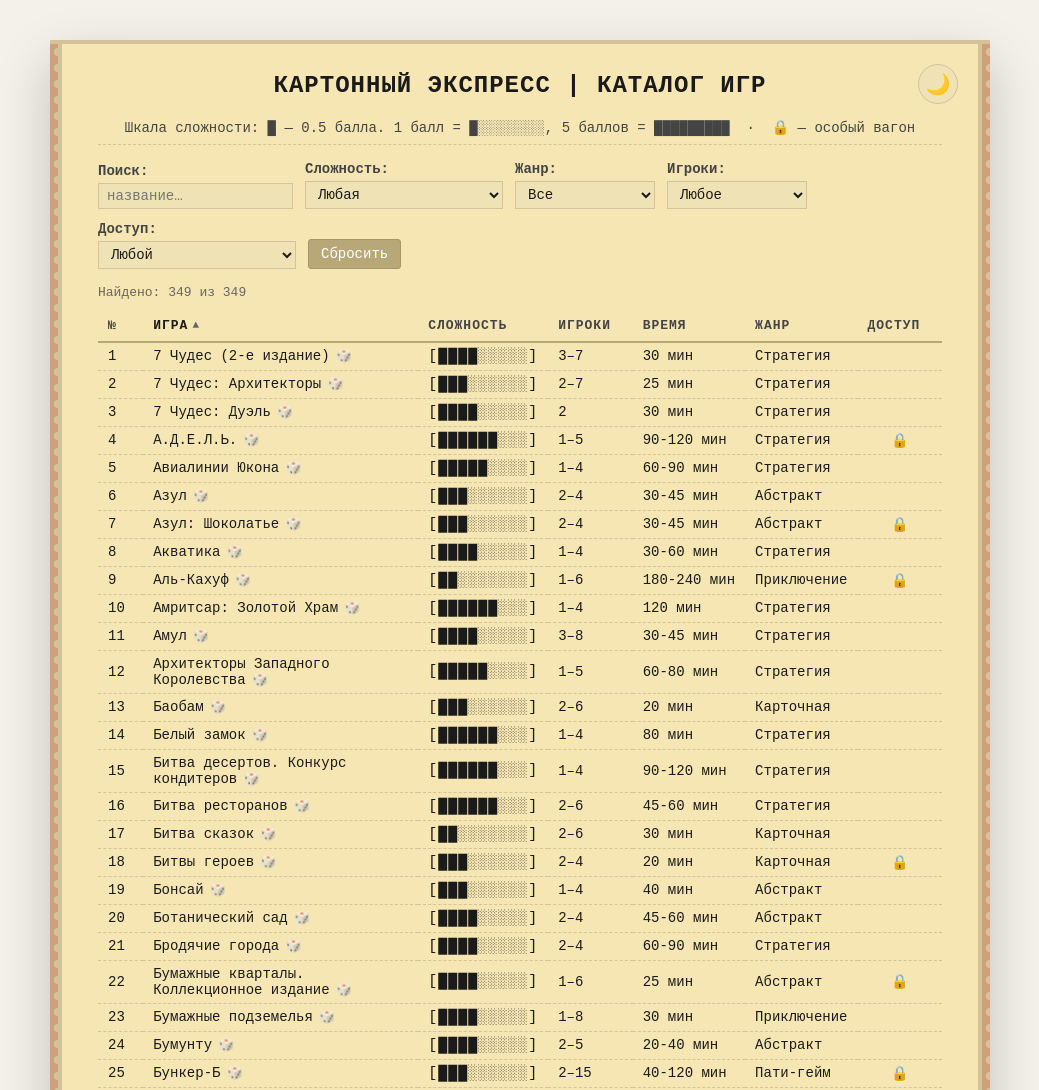
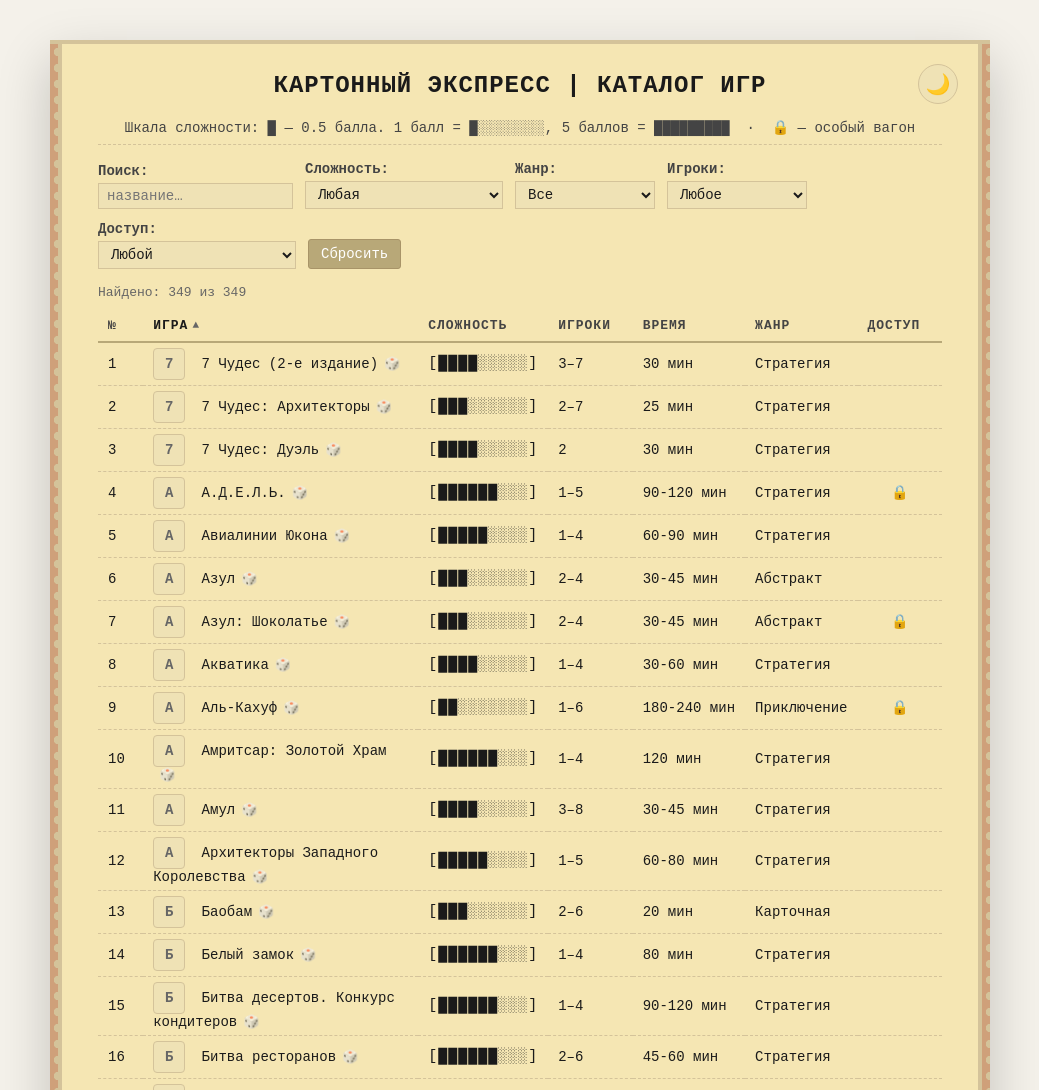
Before and after one commit to e2sly4rz/paperboard41, a plain HTML site: page catalog/index.html in a window 1280 px wide. Shown: the top 1090 px of the page, without its empty margins (120-1159 px from the left). Drawn offline with Linux system fonts and the light colour scheme.

Commit message:
update_new_catalog

```diff
--- a/catalog/app.js
+++ b/catalog/app.js
@@ -277,7 +277,15 @@
             data-name="${esc(game.name)}"
             ${rowAttrs}>
           <td class="col-num">${i + 1}</td>
-          <td class="col-name">${esc(game.name)}${bgg}</td>
+          <td class="col-name">
+            <span class="cover-wrap">
+              ${game.cover
+                ? `<img class="cover-img" src="${esc(game.cover)}" alt="" loading="lazy" width="32" height="32" onerror="this.style.display='none';this.nextElementSibling.style.display='flex';">
+                   <span class="cover-fallback" style="display:none" aria-hidden="true">${esc(game.name[0])}</span>`
+                : `<span class="cover-fallback" aria-hidden="true">${esc(game.name[0])}</span>`}
+            </span>
+            ${esc(game.name)}${bgg}
+          </td>
           <td class="col-scale">${makeScale(game.difficulty)}</td>
           <td class="col-players">${players}</td>
           <td class="col-time">${esc(game.time)}</td>
--- a/catalog/styles.css
+++ b/catalog/styles.css
@@ -300,6 +300,42 @@ h2 {
   border-radius: 2px;
 }
 
+/* === Обложки игр === */
+.cover-wrap {
+  display: inline-flex;
+  align-items: center;
+  justify-content: center;
+  width: 32px;
+  height: 32px;
+  margin-right: 8px;
+  border-radius: 4px;
+  overflow: hidden;
+  background: var(--paper-dark);
+  border: 1px solid var(--border);
+  vertical-align: middle;
+  flex-shrink: 0;
+}
+
+.cover-img {
+  width: 100%;
+  height: 100%;
+  object-fit: cover;
+  display: block;
+}
+
+.cover-fallback {
+  display: flex;
+  align-items: center;
+  justify-content: center;
+  width: 100%;
+  height: 100%;
+  font-weight: bold;
+  font-size: 14px;
+  color: var(--ink-muted);
+  text-transform: uppercase;
+  user-select: none;
+}
+
 /* === Панель дополнений === */
 .expansion-row td {
   padding: 0 !important;
@@ -475,6 +511,16 @@ h2 {
     opacity: .8;
     margin-left: 8px;
   }
+
+  /* Обложки на мобиле: чуть меньше, выровнены с названием */
+  .cover-wrap {
+    width: 28px;
+    height: 28px;
+    margin-right: 6px;
+  }
+  .cover-fallback {
+    font-size: 12px;
+  }
 }
 
 /* Уважаем prefers-reduced-motion */
```
